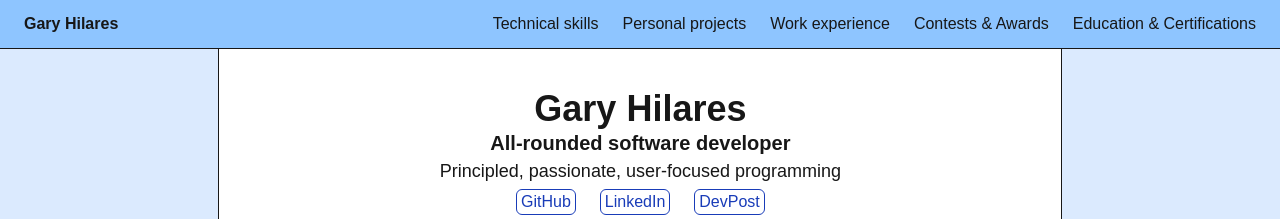
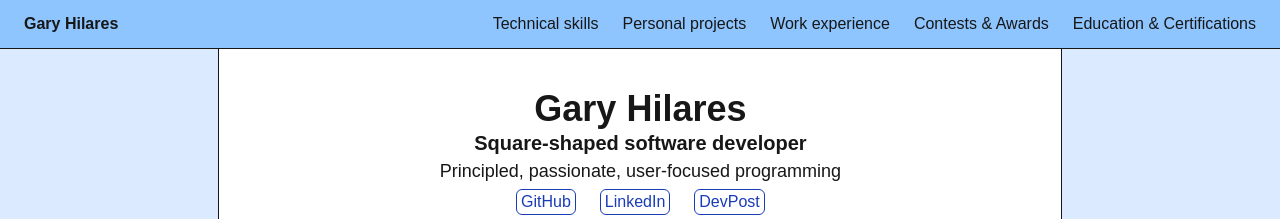
Before and after one commit to GaryHilares/Personal-Website, a Next.js app: page / in a window 1280 px wide. Shown: the top 219 px of the page. Built offline with nearby package versions, Linux system fonts and the light colour scheme.

Commit message:
Changed title

```diff
--- a/src/app/page.tsx
+++ b/src/app/page.tsx
@@ -246,7 +246,7 @@ export default function Home() {
         <article className="p-5 md:w-[66%] m-auto bg-white border-solid border-x-1">
           <Hero
             title="Gary Hilares"
-            subtitle="All-rounded software developer"
+            subtitle="Square-shaped software developer"
             subsubtitle="Principled, passionate, user-focused programming"
             src="/img/rocket-striving.png"
             links={[
```
